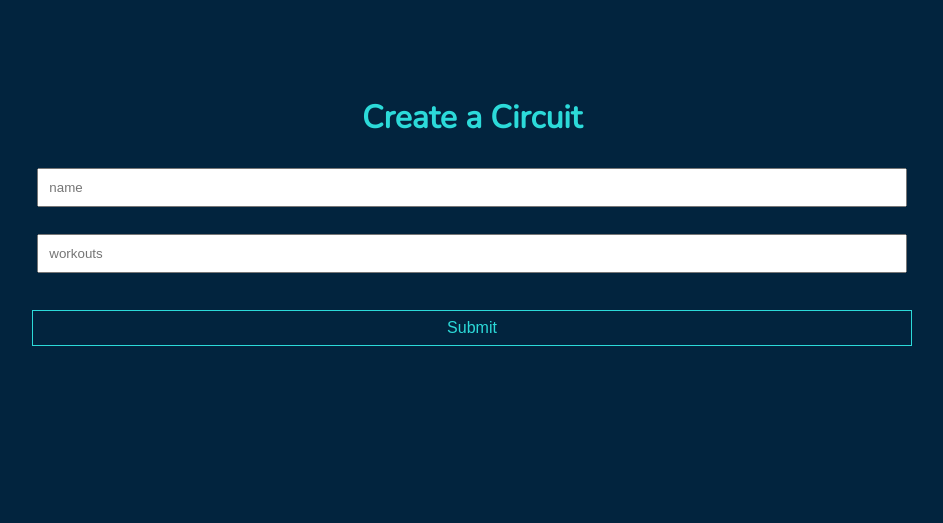
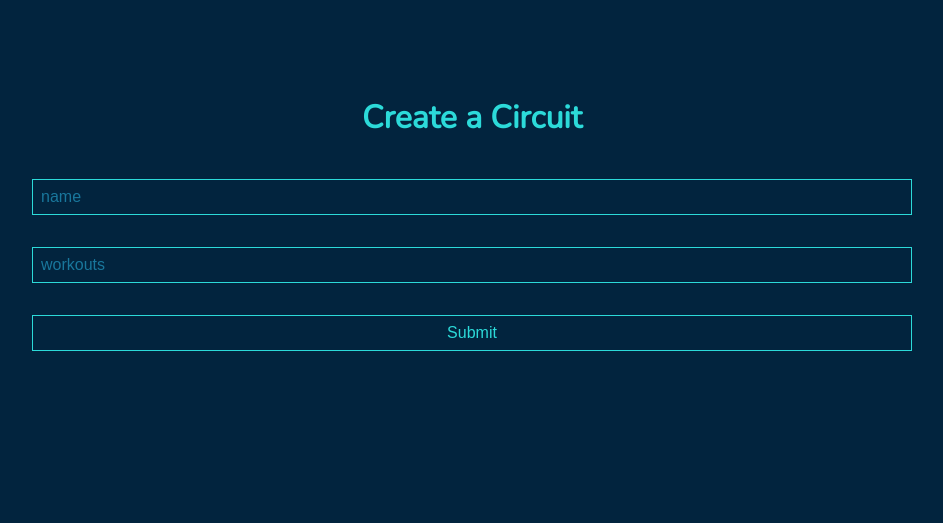
Before and after one commit to gabe-ng/suite-health, a Django app: page /circuits/ in a window 1280 px wide. Shown: the part 83-606 px from the top of the page, without its empty margins (168-1111 px from the left). Run offline with Django 3.2, Linux system fonts and the light colour scheme; data that the repository does not hold is empty; some libraries are stand-ins or nearby versions.

Commit message:
fixed input styling

```diff
--- a/fitness_app_project/fitness_app/static/css/base.css
+++ b/fitness_app_project/fitness_app/static/css/base.css
@@ -55,6 +55,22 @@ input[type="submit"] {
 input[type="submit"]:hover {
   background-color: #2cdad9;
   color: #02243e;
+}
+
+select,
+input[type="text"],
+input[type="password"] {
+  font-size: 1em;
+  color: #2cdad9;
+  padding: 0.5em;
+  margin: 1.5em 0.5em 0.5em 0.5em;
+  cursor: pointer;
+  background-color: transparent;
+  border: 1px solid #2cdad9;
+}
+
+::placeholder {
+  color: #19779c;
 }
 
 footer {
```
